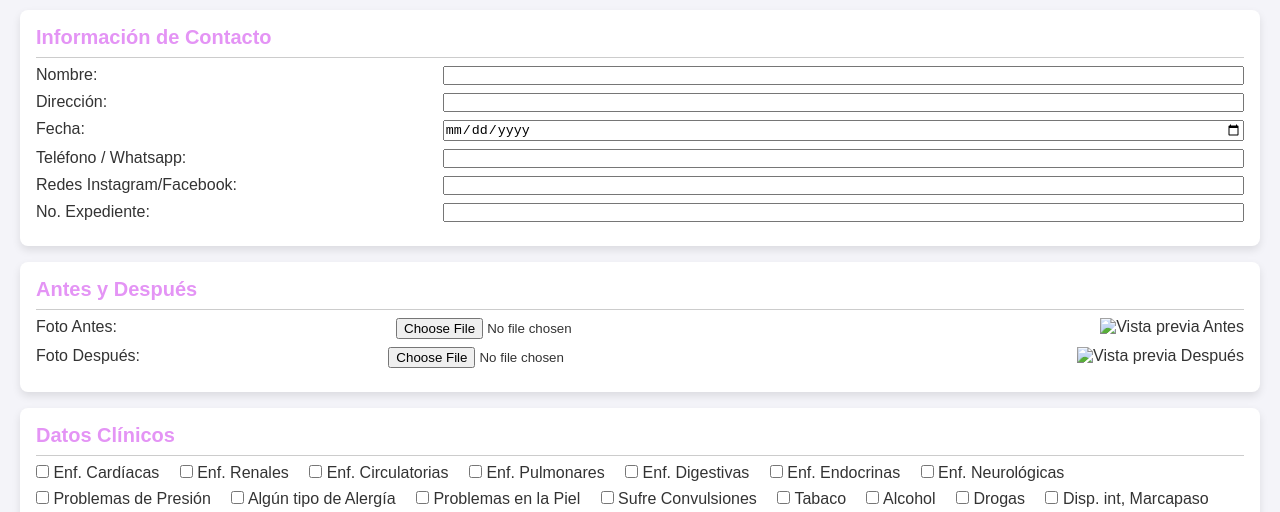
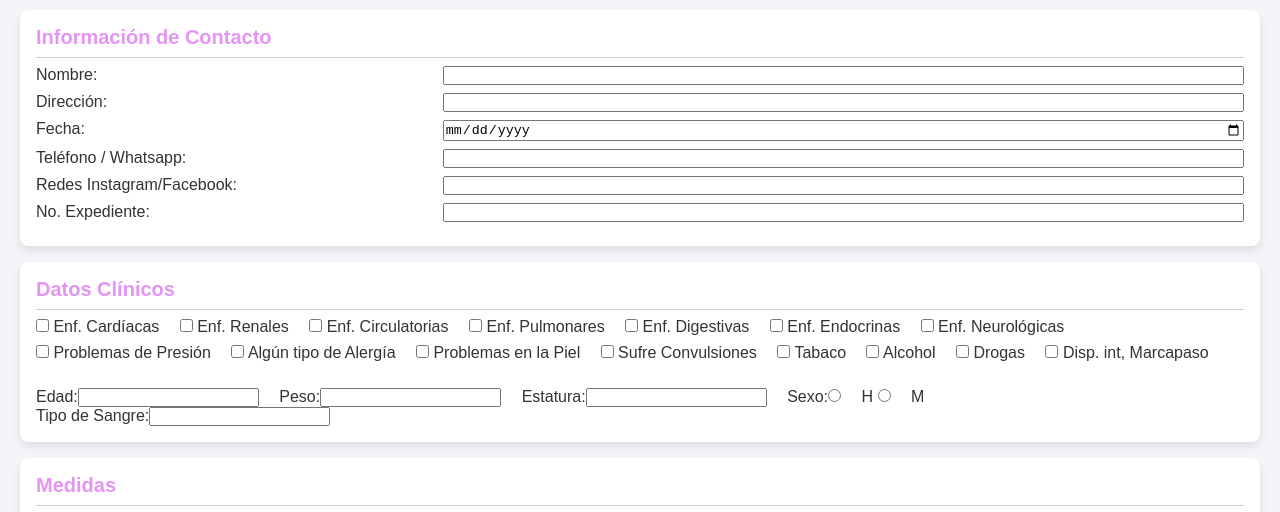
Before and after one commit to amgficha/amgficha.github.io, a plain HTML site: page index.html in a window 1280 px wide. Shown: the part 208-720 px from the top of the page. Drawn offline with nearby package versions, Linux system fonts and the light colour scheme.

Commit message:
Update index.html

```diff
--- a/index.html
+++ b/index.html
@@ -62,19 +62,7 @@
         </form>
     </section>
 
-    <section class="antes-despues" id="seccion-antes-despues">
-        <h2>Antes y Después</h2>
-        <div class="form-group">
-            <label>Foto Antes:</label>
-            <input type="file" id="foto-antes" accept="image/*" onchange="previewImage(event, 'antes-preview')">
-            <img id="antes-preview" alt="Vista previa Antes">
-        </div>
-        <div class="form-group">
-            <label>Foto Después:</label>
-            <input type="file" id="foto-despues" accept="image/*" onchange="previewImage(event, 'despues-preview')">
-            <img id="despues-preview" alt="Vista previa Después">
-        </div>
-    </section>
+
 
     <section class="datos-clinicos">
         <h2>Datos Clínicos</h2>
```
